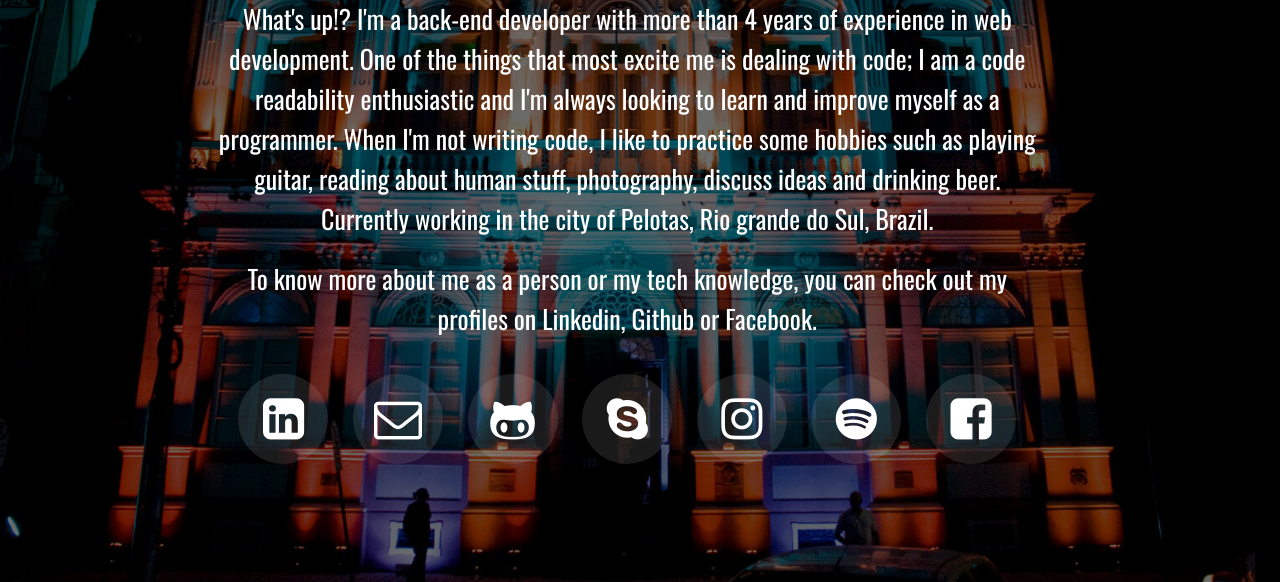
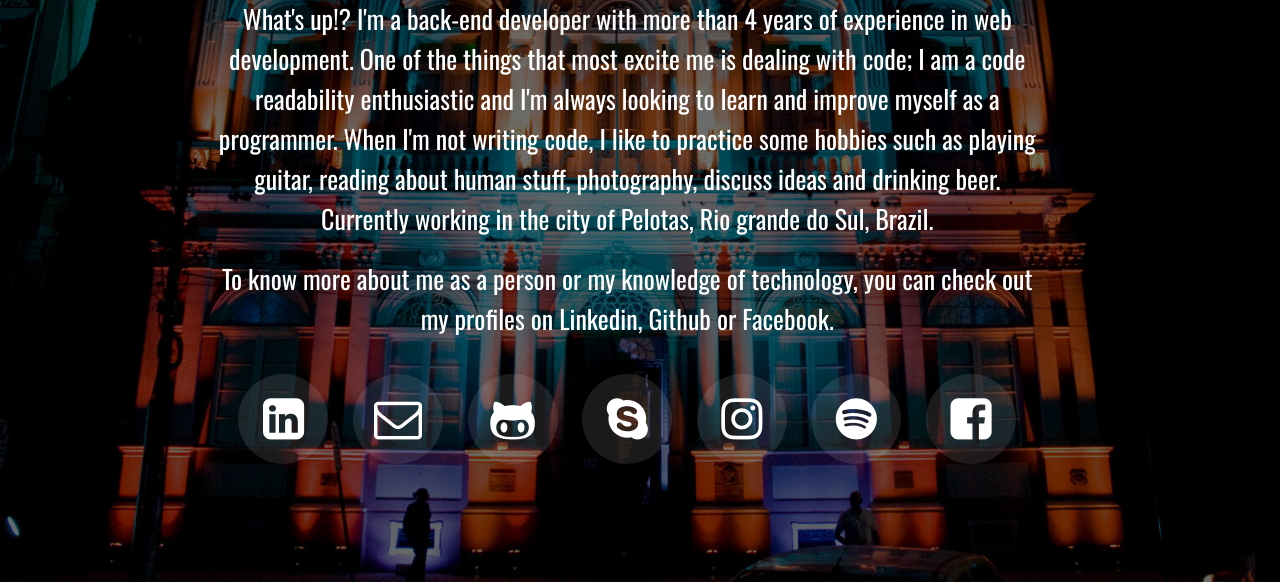
Before and after one commit to patarkf/patarkf.github.io, a plain HTML site: page index.html in a window 1280 px wide. Shown: the part 218-800 px from the top of the page. Drawn offline with nearby package versions, Linux system fonts and the light colour scheme.

Commit message:
Update index.html

```diff
--- a/index.html
+++ b/index.html
@@ -41,8 +41,8 @@
 					grande do Sul, Brazil.
 				</p>
 				<p class="boxContent-technologies">
-					To know more about me as a person or my tech knowledge, you can check out my profiles on Linkedin,
-					Github or Facebook.
+					To know more about me as a person or my knowledge of technology, you can check out my profiles on
+					Linkedin, Github or Facebook.
 				</p>
 
 				<div class="socialMedias">
```
